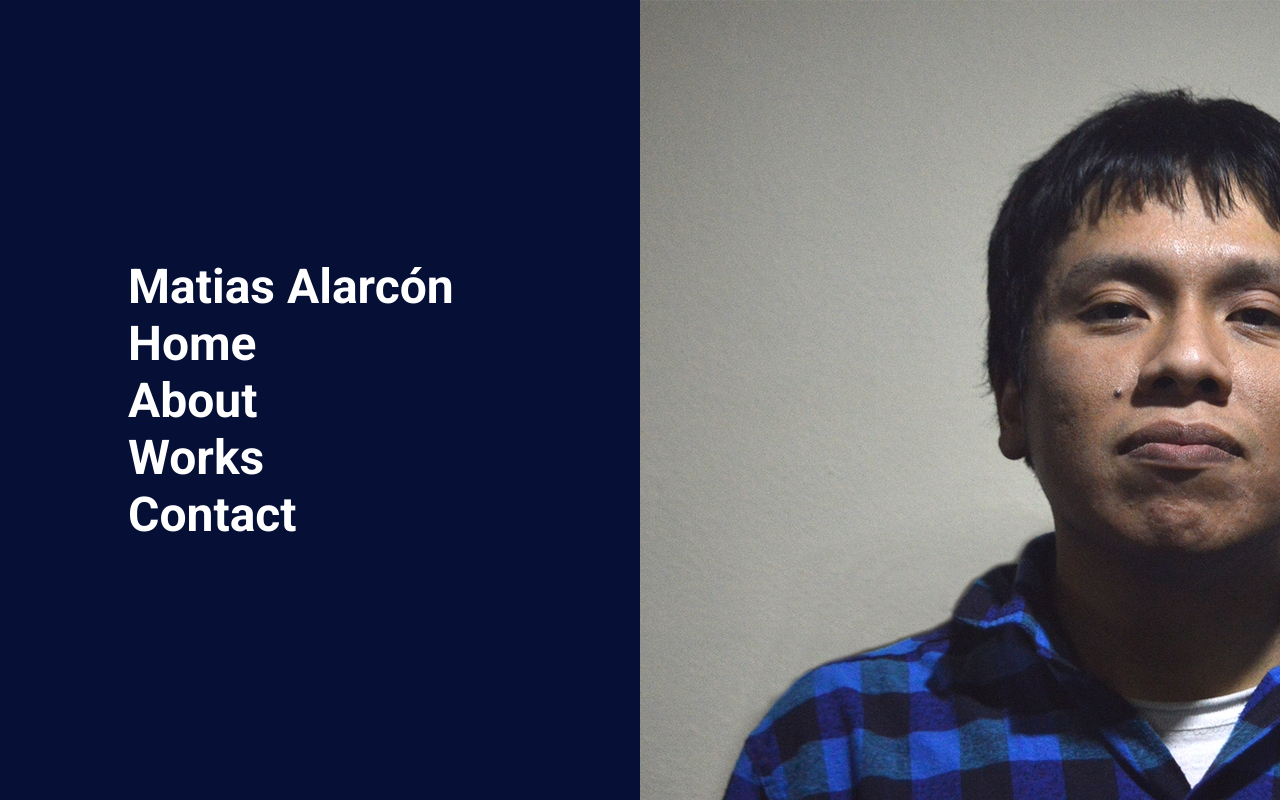
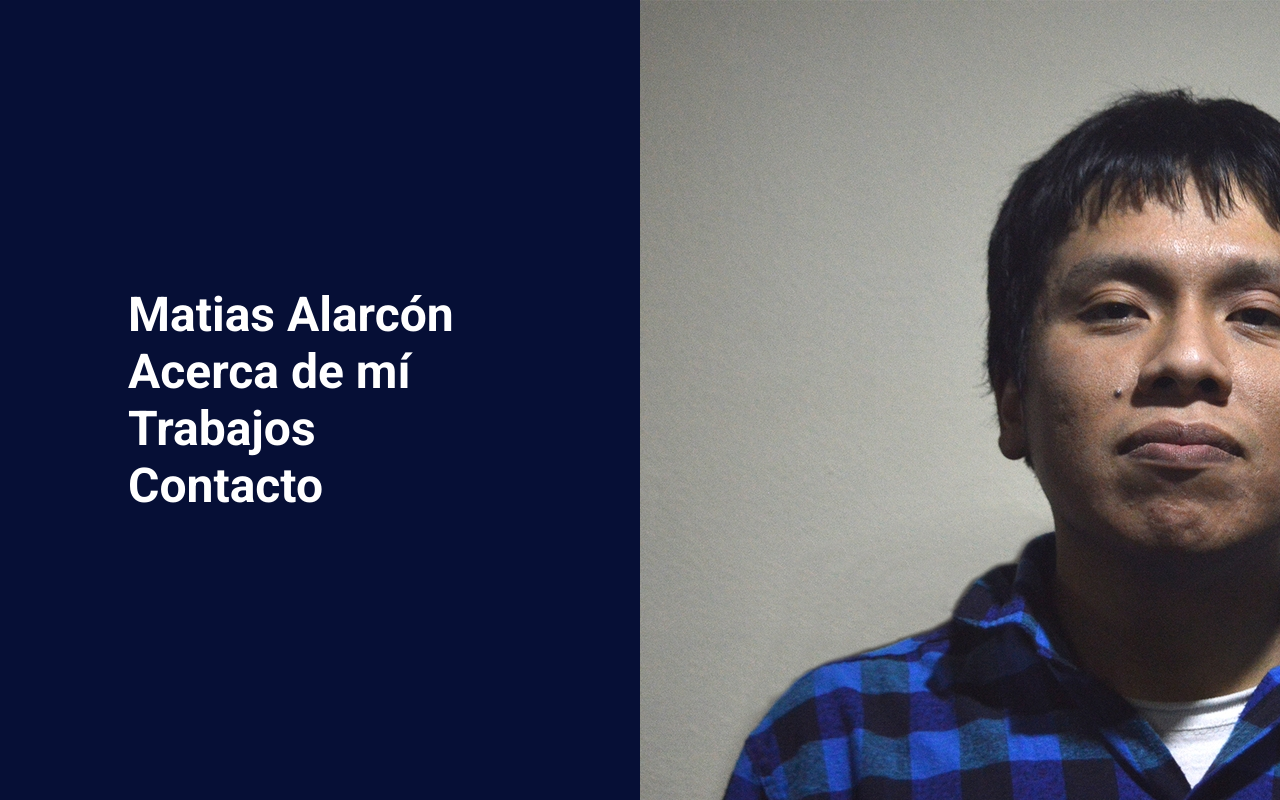
Before and after one commit to matiasal55/matiasal55.github.io, a React (Create React App) app: page / in a window 1280 px wide. Built offline with nearby package versions, Linux system fonts and the light colour scheme.

Commit message:
Implementacion de componente MenuLink

```diff
--- a/src/components/Menu.js
+++ b/src/components/Menu.js
@@ -1,23 +1,14 @@
-import { Link } from 'react-router-dom';
 import '../styles/_menu.scss';
+import MenuLink from './MenuLink';
 
 const Menu = () => {
     return (
         <div className='menu'>
             <h1>Matias Alarcón</h1>
             <ul>
-                <Link to='/'>
-                    <li>Home</li>
-                </Link>
-                <Link to='/about'>
-                    <li>About</li>
-                </Link>
-                <Link to='/works'>
-                    <li>Works</li>
-                </Link>
-                <Link to='/contact'>
-                    <li>Contact</li>
-                </Link>
+                <MenuLink path='/about' esp='Acerca de mí' eng='About' />
+                <MenuLink path='/works' esp='Trabajos' eng='Works' />
+                <MenuLink path='/contact' esp='Contacto' eng='Contact Me' />
             </ul>
         </div>
     );
```
